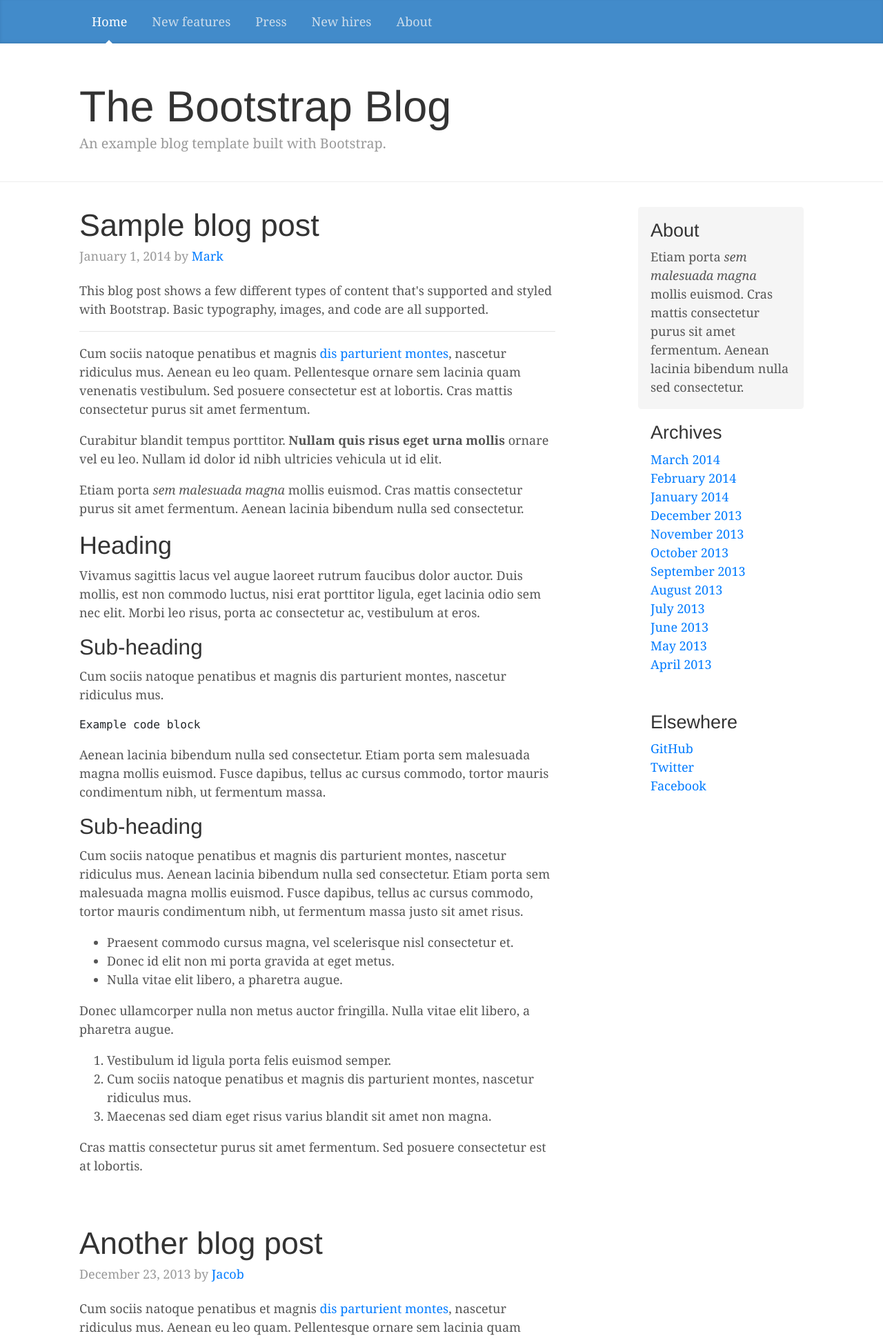
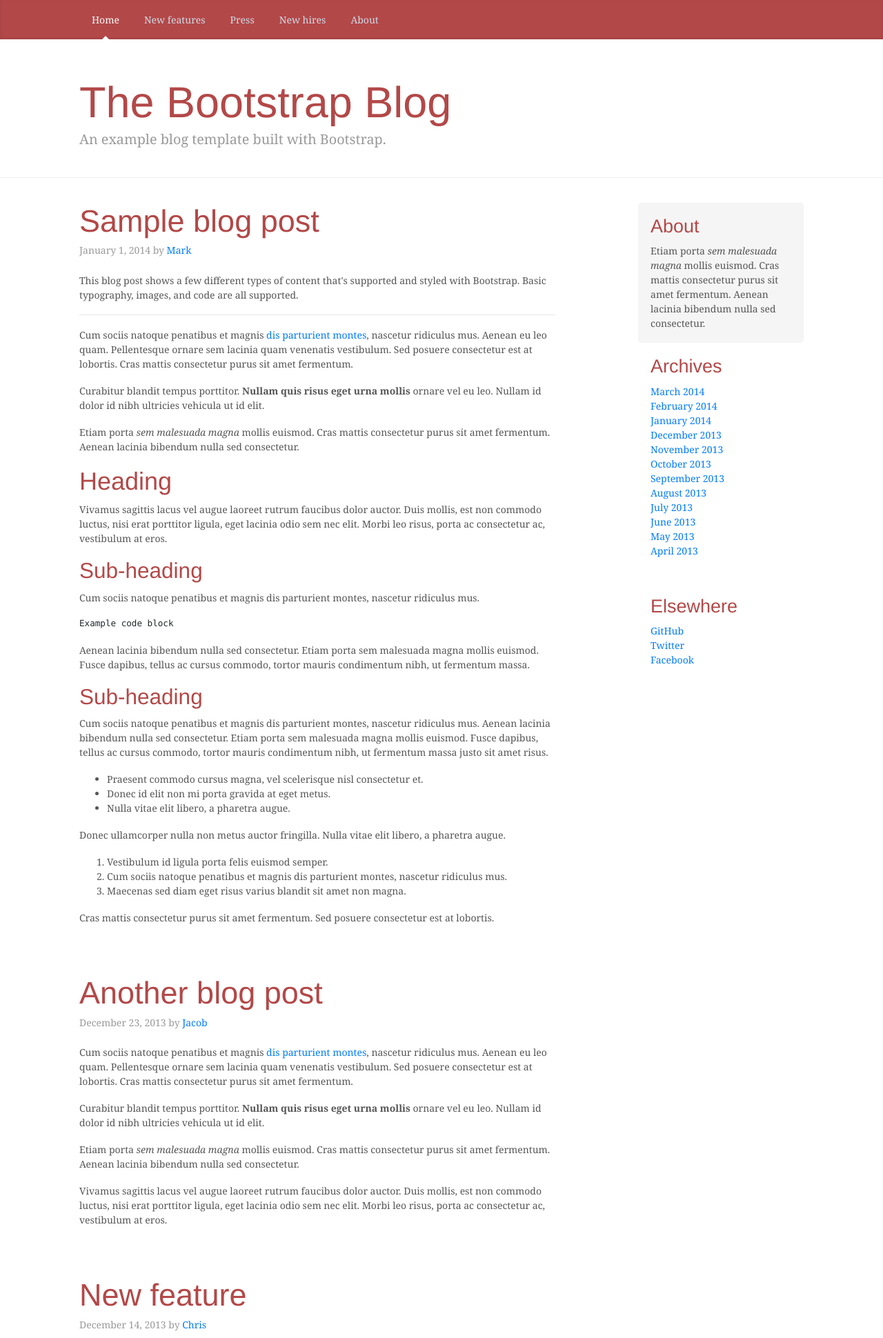
Before and after one commit to stefandrazic/OK_Zavrsni, a PHP site: page / in a window 1280 px wide. Shown: the top 1940 px of the page at 69% size. Run offline with PHP 8.4, Linux system fonts and the light colour scheme.

Commit message:
Zadatak 3

```diff
--- a/header.php
+++ b/header.php
@@ -16,6 +16,7 @@
 
     <!-- Custom styles for this template -->
     <link href="styles/blog.css" rel="stylesheet" />
+    <link rel="stylesheet" href="styles/styles.css">
 </head>
 
 <body>
--- a/index.php
+++ b/index.php
@@ -3,7 +3,9 @@
   <div class="row">
     <div class="col-sm-8 blog-main">
       <div class="blog-post">
-        <h2 class="blog-post-title">Sample blog post</h2>
+        <a href="#">
+          <h2 class="blog-post-title">Sample blog post</h2>
+        </a>
         <p class="blog-post-meta">
           January 1, 2014 by <a href="#">Mark</a>
         </p>
@@ -89,7 +91,9 @@
       <!-- /.blog-post -->
 
       <div class="blog-post">
-        <h2 class="blog-post-title">Another blog post</h2>
+        <a href="#">
+          <h2 class="blog-post-title">Another blog post</h2>
+        </a>
         <p class="blog-post-meta">
           December 23, 2013 by <a href="#">Jacob</a>
         </p>
@@ -123,7 +127,9 @@
       <!-- /.blog-post -->
 
       <div class="blog-post">
-        <h2 class="blog-post-title">New feature</h2>
+        <a href="#">
+          <h2 class="blog-post-title">New feature</h2>
+        </a>
         <p class="blog-post-meta">
           December 14, 2013 by <a href="#">Chris</a>
         </p>
@@ -162,9 +168,9 @@
     </div>
     <!-- /.blog-main -->
 
+    <?php include('sidebar.php') ?>
 
     <!-- /.blog-sidebar -->
-    <?php include('sidebar.php') ?>
   </div>
   <!-- /.row -->
 </main>
--- /dev/null
+++ b/styles/styles.css
@@ -0,0 +1,15 @@
+* {
+  font-size: 14px;
+}
+
+.blog-masthead {
+  background: #b34848;
+}
+
+h1,
+h2,
+h3,
+h4,
+h5 {
+  color: #b34848;
+}
```
